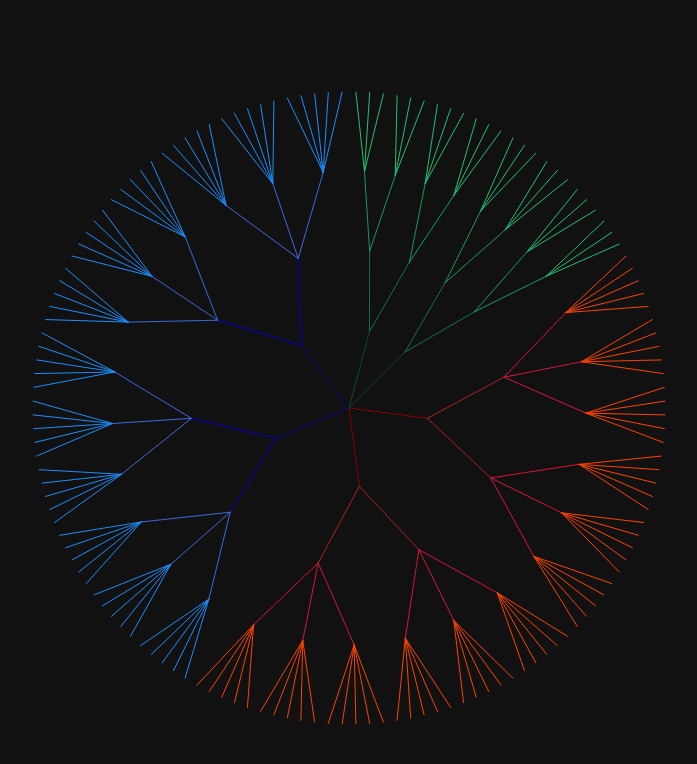
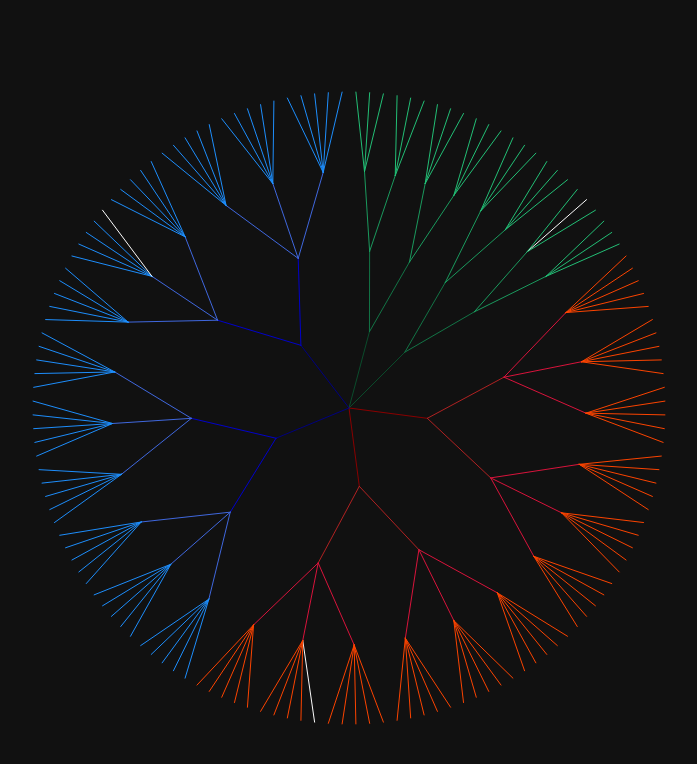
Before and after one commit to reflechant/tree-clock, a plain HTML site: page tree_clock.html in a window 1280 px wide. Shown: the whole page, without its empty margins (291-988 px from the left). Drawn offline with Linux system fonts and the light colour scheme.

Commit message:
ticking clock

```diff
--- a/tree_clock.html
+++ b/tree_clock.html
@@ -28,10 +28,16 @@
             const svg = document.getElementById('tree-svg');
             const container = document.getElementById('tree-container');
 
-            // Set viewBox to make SVG responsive
             const width = window.innerWidth;
             const height = window.innerHeight;
             svg.setAttribute('viewBox', `0 0 ${width} ${height}`);
+
+            const now = new Date();
+            const current_time = {
+                "hours": now.getHours(),
+                "minutes": now.getMinutes(),
+                "seconds": now.getSeconds()
+            }
 
             // tree root
             const global_start = {
@@ -44,12 +50,17 @@
                 "minutes": [2, 2, 3, 5],
                 "seconds": [2, 2, 3, 5]
             };
+            // we number all lines but we don't want to color only the last layer. Will refine later
+            const line_num_offset = {
+                "hours": 14,
+                "minutes": 18,
+                "seconds": 18
+            }
             // Custom colors for each layer
             const colors = {
-                // Hour colors - emerald green shades from darker to lighter
-                "hours": ['#0B4D2C', '#137547', '#1B9C5F', '#23C277'],
-                "minutes": ['#8B0000', '#B22222', '#DC143C', '#FF4500'],
-                "seconds": ['#000080', '#0000CD', '#4169E1', '#1E90FF'],
+                "hours": ['#0B4D2C', '#137547', '#1B9C5F', '#23C277'], // green
+                "minutes": ['#8B0000', '#B22222', '#DC143C', '#FF4500'], // red
+                "seconds": ['#000080', '#0000CD', '#4169E1', '#1E90FF'], // blue
             };
             const angles = {
                 "hours": 0,
@@ -78,8 +89,15 @@
                     end_angle,
                     branch_height,
                     factors[key]
-                ).map(line => [...line, colors[key][line[2] % colors[key].length]])
-                );
+                ).map(line => {
+                    const isLastLayer = line[2] === factors[key].length - 1;
+                    const lineNumber = line[3];
+                    const currentValue = current_time[key];
+
+                    const color = (isLastLayer && lineNumber === currentValue) ? 'white' : colors[key][line[2] % colors[key].length];
+
+                    return [...line, color];
+                }));
 
                 start_angle = end_angle;
             }
@@ -99,13 +117,15 @@
                     data-line-number="${lineNumber}" />`;
             }).join('\n');
 
-            // Update SVG content
             container.innerHTML = svgContent;
         }
 
         // Initial render and handle window resize
         window.addEventListener('load', renderTree);
         window.addEventListener('resize', renderTree);
+
+        // Set interval to re-render every second
+        setInterval(renderTree, 1000);
     </script>
 </body>
 
--- a/tree_clock.js
+++ b/tree_clock.js
@@ -1,4 +1,7 @@
-function line_from_polar(global_start, start, end, layer) {
+// global_start is cartesian {x: number, y: number}
+// start and end are polar {angle: number, distance: number}
+// layer is the layer number
+function line(global_start, start, end, layer) {
     const result = [];
     const start_x = global_start.x + start.distance * Math.cos(start.angle - Math.PI / 2);
     const start_y = global_start.y + start.distance * Math.sin(start.angle - Math.PI / 2);
@@ -25,7 +28,7 @@ function branch(global_start, sector_start, sector_end, distance_start, height,
             angle: end_angle,
             distance: distance_start + height
         };
-        result.push(...line_from_polar(global_start, common_start, end, layer));
+        result.push(...line(global_start, common_start, end, layer));
     }
     return result;
 }
@@ -42,7 +45,6 @@ function sectors(start_angle, end_angle, number_of_sectors) {
     return result;
 }
 
-
 function tree_clock(global_start, start_angle, end_angle, height, factors) {
     const result = [];
 
@@ -51,15 +53,17 @@ function tree_clock(global_start, start_angle, end_angle, height, factors) {
     let distance_start = 0;
     let remaining_lines = N;
     let layer = 0;
-    let line_number = 1;
 
     for (const factor of factors) {
         while (remaining_lines % factor === 0) {
             remaining_lines = Math.floor(remaining_lines / factor);
+            let line_number = 1;
             for (const [sector_start, sector_end] of sectors(start_angle, end_angle, last_layer_branch_number)) {
                 const layer_lines = branch(global_start, sector_start, sector_end, distance_start, height, factor, layer);
-                result.push(...layer_lines.map(line => [...line, line_number]));
-                line_number += layer_lines.length;
+                layer_lines.forEach(line => {
+                    console.log(factors, line[2], line_number);
+                });
+                result.push(...layer_lines.map(line => [...line, line_number++]));
             }
             last_layer_branch_number *= factor;
             distance_start += height;
```
